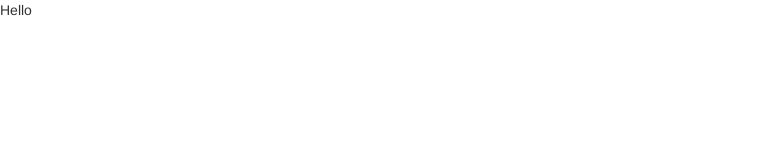
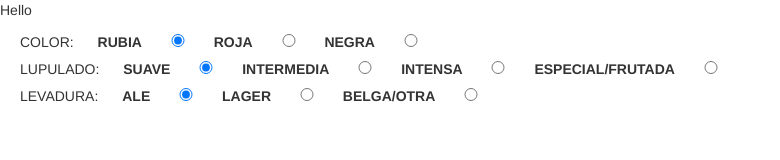
Before and after one commit to fischer222/fischer222.github.io, a plain HTML site: page index.html in a window 1280 px wide. Shown: the whole page, without its empty margins (0-780 px from the left). Drawn offline with nearby package versions, Linux system fonts and the light colour scheme.

Commit message:
Add files via upload

```diff
--- a/index.html
+++ b/index.html
@@ -12,8 +12,29 @@
 
 
 
+<div class="col-10">
+<div class="filtro"> <span class="spanfiltro">COLOR:</span>
+    <label for="rubia">RUBIA</label> <input type="radio" id="idrubia" name="color" value=".rubia" class="opfiltro" checked>
+    <label for="roja">ROJA</label> <input type="radio" id="idroja" name="color" value=".roja" class="opfiltro">
+    <label for="negra">NEGRA</label> <input type="radio" id="idnegra" name="color" value=".negra" class="opfiltro">
+    </div>
+
+<div class="filtro"> <span class="spanfiltro">LUPULADO:</span>
+    <label for="suave">SUAVE</label> <input type="radio" id="idsuave" name="lupulado" value=".suave" class="opfiltro" checked>
+    <label for="intermedia">INTERMEDIA</label> <input type="radio" id="idintermedia" name="lupulado" value=".intermedia" class="opfiltro">
+    <label for="intensa">INTENSA</label> <input type="radio" id="idintensa" name="lupulado" value=".intensa" class="opfiltro">
+    <label for="especial">ESPECIAL/FRUTADA</label> <input type="radio" id="idespecial" name="lupulado" value=".especial" class="opfiltro">
+    </div>
+
+<div class="filtro"> <span class="spanfiltro">LEVADURA:</span>
+    <label for="ale">ALE</label> <input type="radio" id="idale" name="levadura" value=".ale" class="opfiltro" checked>
+    <label for="lager">LAGER</label> <input type="radio" id="idlager" name="levadura" value=".lager" class="opfiltro">
+    <label for="otras">BELGA/OTRA</label> <input type="radio" id="idotra" name="levadura" value=".otra" class="opfiltro">
+    </div>
+
+
+
 <div class="container">
-
 <div class="row">
 
 <div id="raptor" class="col-6 col-md-3 cerveza rubia suave lager bierhaus">
--- a/styles.css
+++ b/styles.css
@@ -12,6 +12,13 @@
     margin: 0px;
 }
 
-.sss{
-    border: 3px solid rgb(201, 0, 1);
+.opfiltro{
+
+    min-width: 5%;
+
+
 }
+
+.spanfiltro{
+    margin: 20px;
+}
```
